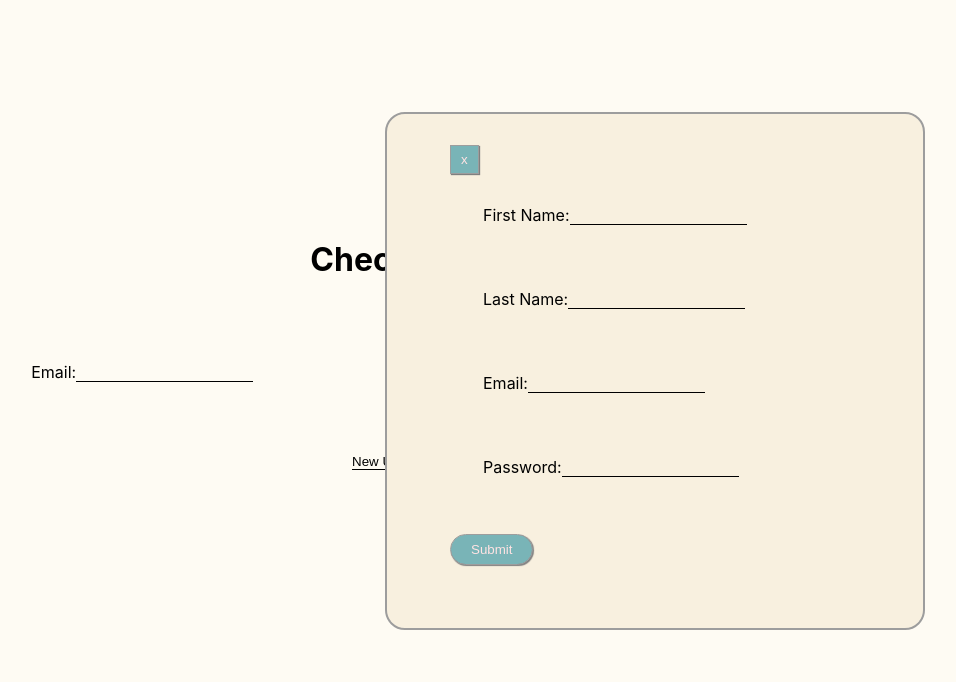
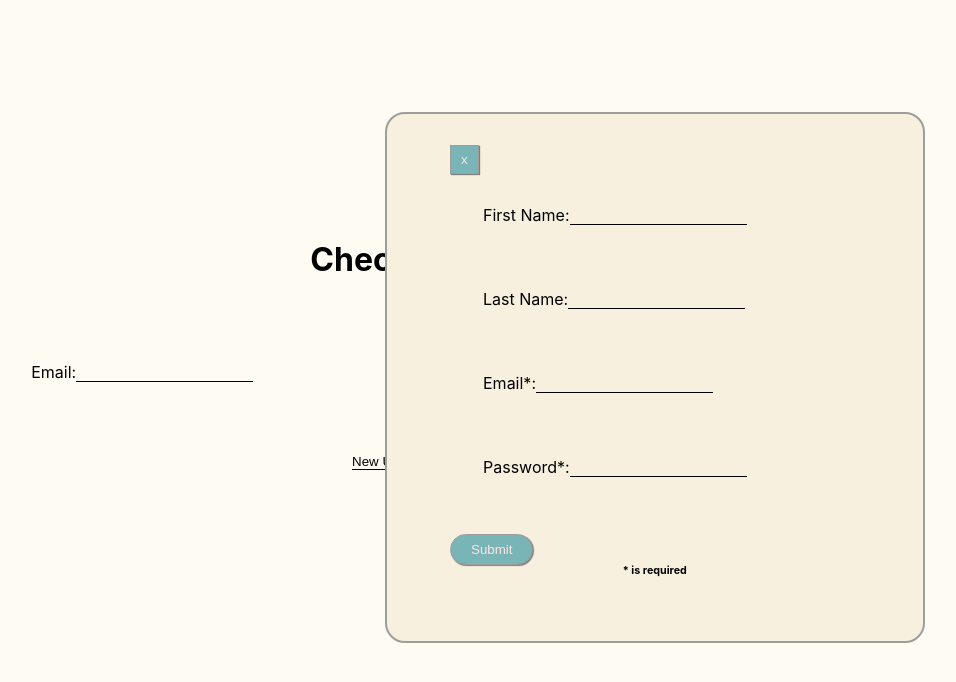
Before and after one commit to wesleylo1/Checked-Capstone, a React (Create React App) app: page / in a window 1280 px wide. Both pictures are taken after a click on the button "New User?". Shown: the top 682 px of the page, without its empty margins (255-1211 px from the left). Built offline with nearby package versions, Linux system fonts and the light colour scheme.

Commit message:
register and login portion complete

```diff
--- a/src/components/Login.js
+++ b/src/components/Login.js
@@ -1,3 +1,4 @@
+import axios from "axios"
 import React, { useState } from "react"
 import "../styles/Login.css"
 
@@ -16,9 +17,21 @@ function Login() {
   function showInfo(e) {
     e.preventDefault()
 
-    alert(`email: ${email} password: ${password}`)
-    setEmail("")
-    setPassword("")
+    let userLogin = {
+      email: "",
+      password: ""
+    }
+    userLogin.email = email
+    userLogin.password = password
+
+    axios
+      .post("/login", userLogin)
+      .then((res) => {
+        alert(res.data)
+        setEmail("")
+        setPassword("")
+      })
+      .catch((error) => console.log(error))
   }
 
   return (
--- a/src/components/NewUserModal.js
+++ b/src/components/NewUserModal.js
@@ -1,17 +1,16 @@
+import axios from "axios"
 import React, { useState } from "react"
 import "../styles/NewUserModal.css"
-// import axios from "axios"
 
 function NewUserModal({ trigger, setTrigger }) {
-  const [id, setId] = useState(1)
-  const [last, setLast] = useState("")
+  const [firstName, setFirstName] = useState("")
+  const [lastName, setLastName] = useState("")
   const [email, setEmail] = useState("")
   const [password, setPassword] = useState("")
-
-  let users = []
+  const [emailError, setEmailError] = useState({})
+  const [passwordError, setPasswordError] = useState({})
 
   let newUser = {
-    id: id,
     firstName: "",
     lastName: "",
     email: "",
@@ -19,35 +18,82 @@ function NewUserModal({ trigger, setTrigger }) {
   }
 
   function handleFirstChange(e) {
+    setFirstName(e.target.value)
     let key = e.target.name
     newUser[key] = e.target.value
   }
 
   function handleLastChange(e) {
-    setLast(e.target.value)
-    newUser.lastName = last
+    setLastName(e.target.value)
+    let key = e.target.name
+    newUser[key] = e.target.value
   }
 
   function handleEmailChange(e) {
     setEmail(e.target.value)
-    newUser.email = email
+    let key = e.target.name
+    newUser[key] = e.target.value
   }
 
   function handlePasswordChange(e) {
     setPassword(e.target.value)
-    newUser.password = password
+    let key = e.target.name
+    newUser[key] = e.target.value
   }
 
   function addUser(e) {
     e.preventDefault()
+    const isValid = formValidation()
+    if (isValid) {
+      newUser = {
+        firstName: firstName,
+        lastName: lastName,
+        email: email,
+        password: password
+      }
+      axios
+        .post("/register", newUser)
+        .then(() => {
+          setTrigger(false)
+          alert("user created")
+          setFirstName("")
+          setLastName("")
+          setEmail("")
+          setPassword("")
+        })
+        .catch((error) => console.log(error))
+    }
+  }
 
-    users.push(newUser)
-    console.log(users)
-    setId((id) => id + 1)
+  const formValidation = () => {
+    const emailError = {}
+    const passwordError = {}
+    let isValid = true
 
-    setTrigger(false)
-    alert("user created")
+    if (email.trim().length > 225) {
+      emailError.tooLong = "email is too long"
+      isValid = false
+    }
+    if (!email.includes("@")) {
+      emailError.noSymbol = "email needs @"
+      isValid = false
+    }
+    if (email.trim().length < 5) {
+      emailError.tooShort = "email is too short"
+      isValid = false
+    }
+    if (password.trim().length < 8) {
+      passwordError.empty = "password needs a minimum of 8 characters"
+      isValid = false
+    }
+
+    setEmailError(emailError)
+    setPasswordError(passwordError)
+
+    return isValid
   }
+
+  // Return
 
   return trigger ? (
     <div className="new-user">
@@ -60,6 +106,7 @@ function NewUserModal({ trigger, setTrigger }) {
         <p>
           First Name:
           <input
+            value={firstName}
             name="firstName"
             onChange={handleFirstChange}
             type="text"
@@ -68,23 +115,41 @@ function NewUserModal({ trigger, setTrigger }) {
         </p>
         <p>
           Last Name:
-          <input name="lastName" type="text" onChange={handleLastChange} />
+          <input
+            value={lastName}
+            name="lastName"
+            type="text"
+            onChange={handleLastChange}
+          />
         </p>
         <p>
-          Email:
-          <input name="email" type="email" onChange={handleEmailChange} />
+          Email*:
+          <input
+            value={email}
+            name="email"
+            type="email"
+            onChange={handleEmailChange}
+          />
         </p>
+        {Object.keys(emailError).map((key) => {
+          return <div style={{ color: "red" }}>{emailError[key]}</div>
+        })}
         <p>
-          Password:
+          Password*:
           <input
+            value={password}
             name="password"
             type="password"
             onChange={handlePasswordChange}
           />
         </p>
-        <button className="new-button" onClick={addUser}>
+        {Object.keys(passwordError).map((key) => {
+          return <div style={{ color: "red" }}>{passwordError[key]}</div>
+        })}
+        <button onClick={addUser} className="new-button">
           Submit
         </button>
+        <h6>* is required</h6>
       </form>
     </div>
   ) : (
--- a/src/styles/Login.css
+++ b/src/styles/Login.css
@@ -22,6 +22,7 @@ form input {
   border: none;
   border-bottom: 1px solid #000000;
   background: transparent;
+  text-indent: 10px;
 }
 
 form > .login-button {
--- a/src/styles/NewUserModal.css
+++ b/src/styles/NewUserModal.css
@@ -72,3 +72,8 @@ form .new-button:hover {
 form .new-button:active {
   transform: translateY(2px);
 }
+
+h6 {
+  margin-top: 2em;
+  margin: 0 auto;
+}
```
Also changed, not shown: 1 other file (tests, documents, lock files or other folders).
